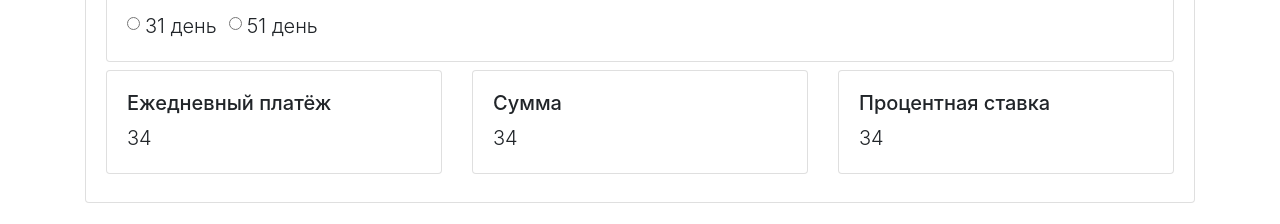
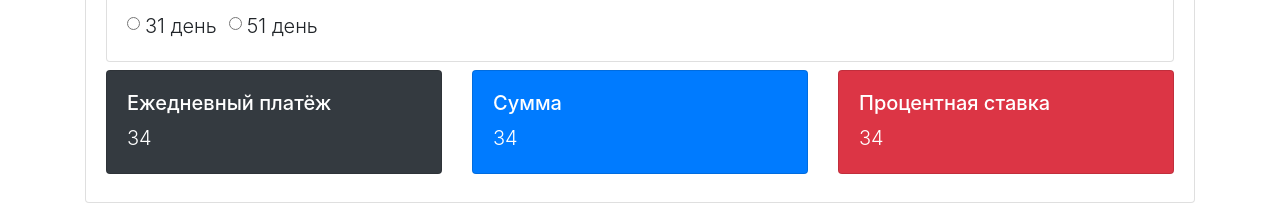
Before and after one commit to begimov/7CalcDemo, a Vue app: page / in a window 1280 px wide. Shown: the part 257-481 px from the top of the page. Built offline with nearby package versions, Linux system fonts and the light colour scheme.

Commit message:
overall Calc component UI layout updated

```diff
--- a/src/components/Calc.vue
+++ b/src/components/Calc.vue
@@ -51,24 +51,24 @@
             </div>
 
             <div class="row mb-2">
-              <div class="col">
-                <div class="card">
+              <div class="col-md-4">
+                <div class="card h-100 bg-dark text-white">
                   <div class="card-body">
                     <h5>Ежедневный платёж</h5>
                     <p class="lead mb-0">34</p>
                   </div>
                 </div>
               </div>
-              <div class="col">
-                <div class="card">
+              <div class="col-md-4">
+                <div class="card h-100 bg-primary text-white">
                   <div class="card-body">
                     <h5>Сумма</h5>
                     <p class="lead mb-0">34</p>
                   </div>
                 </div>
               </div>
-              <div class="col">
-                <div class="card">
+              <div class="col-md-4">
+                <div class="card h-100 bg-danger text-white">
                   <div class="card-body">
                     <h5>Процентная ставка</h5>
                     <p class="lead mb-0">34</p>
```
